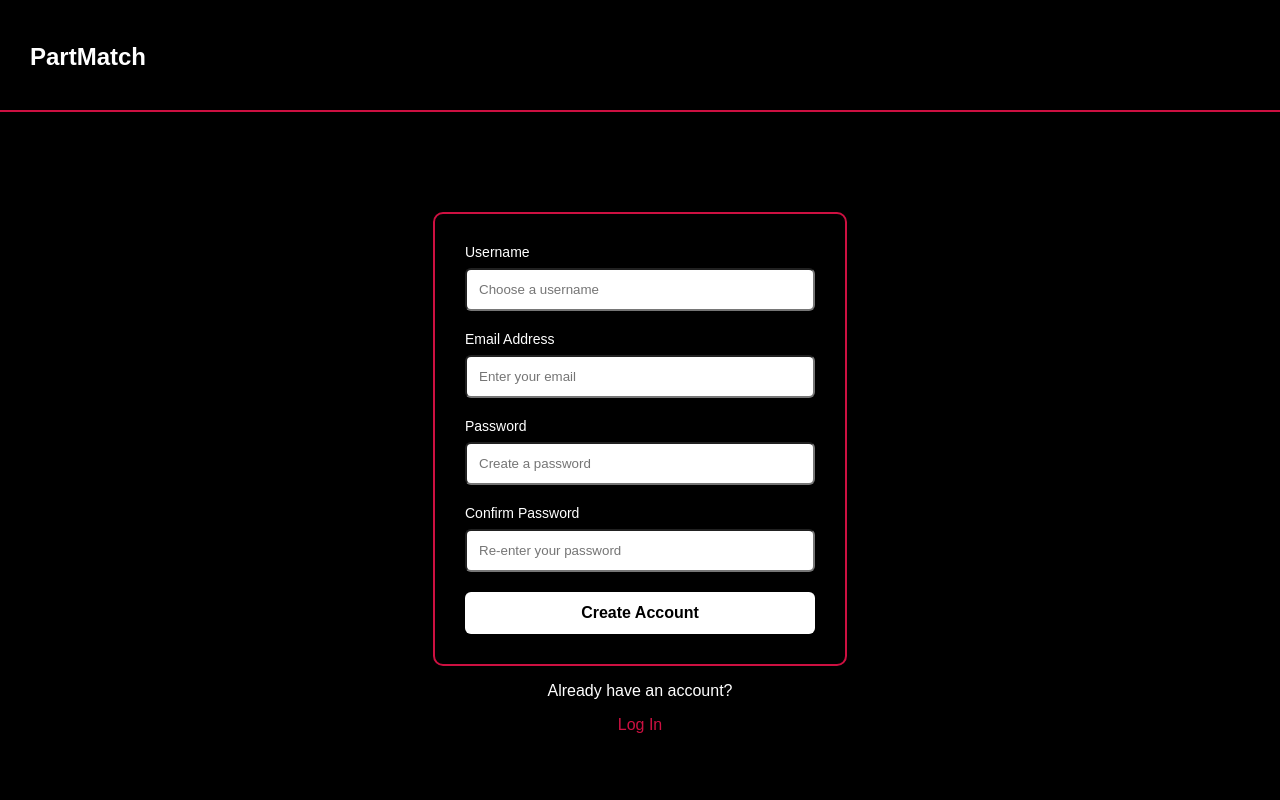
After one commit to OceanusOdyseus/PartMatch, a PHP site: page /registration.php in a window 1280 px wide. The commit adds this page. Run offline with PHP 8.4, Linux system fonts and the light colour scheme.

Commit message:
created login/registration

```diff
--- /dev/null
+++ b/registration.php
@@ -0,0 +1,51 @@
+<!DOCTYPE html>
+<html lang="en">
+<head>
+    <meta charset="UTF-8">
+    <meta name="viewport" content="width=device-width, initial-scale=1.0">
+    <title>Registration</title>
+    <link rel="stylesheet" href="style.css">
+</head>
+<body class="register-body">
+    <header class="register-header">
+        <h1><a href="index.php" class="logo">PartMatch</a></h1>
+    </header>
+
+        <form class="register-form" action="#" method="POST">
+
+            <div class="input-group">
+                <label for="username">Username</label>
+                <input type="text" id="username" name="username"
+                       placeholder="Choose a username" required>
+            </div>
+
+            <div class="input-group">
+                <label for="email">Email Address</label>
+                <input type="email" id="email" name="email"
+                       placeholder="Enter your email" required>
+            </div>
+
+            <div class="input-group">
+                <label for="password">Password</label>
+                <input type="password" id="password" name="password"
+                       placeholder="Create a password" required>
+            </div>
+
+            <div class="input-group">
+                <label for="confirm-password">Confirm Password</label>
+                <input type="password" id="confirm-password"
+                       name="confirm-password"
+                       placeholder="Re-enter your password" required>
+            </div>
+
+            <button type="submit">Create Account</button>
+
+        </form>
+
+        <p>Already have an account?</p>
+        <nav class="register-nav">
+            <a href="login.php">Log In</a>
+        </nav>
+
+</body>
+</html>
--- a/style.css
+++ b/style.css
@@ -585,3 +585,153 @@ footer {
 .categories a:hover{
     color: var(--color-red);
 }
+
+/*---------------------------------------------------------------------------------Login---------------------------------------------------------------------------------*/
+
+
+.login-body {
+    font-family: Arial, sans-serif;
+    background-color: var(--color-black);
+    min-height: 100vh;
+    display: flex;
+    flex-direction: column;
+    align-items: center;
+}
+
+.login-header {
+    width: 100%;
+    padding: 15px 30px;
+    box-sizing: border-box;
+    border-bottom: 2px solid var(--color-red);
+}
+
+
+.login-form {
+    border: 2px solid var(--color-red);
+    width: 350px;
+    padding: 30px;
+    border-radius: 10px;
+    margin-top: 100px;
+    color: var(--color-white);
+}
+
+
+.input-group {
+    margin-bottom: 20px;
+}
+
+.input-group label {
+    display: block;
+    margin-bottom: 8px;
+    font-size: 14px;
+}
+
+.input-group input {
+    width: 100%;
+    padding: 12px;
+    box-sizing: border-box;
+    border-radius: 6px;
+}
+
+
+
+.login-form button {
+    width: 100%;
+    padding: 12px;
+    border: none;
+    border-radius: 6px;
+    font-size: 16px;
+    cursor: pointer;
+}
+
+.login-form button:hover {
+    background-color: var(--color-red);
+}
+
+.login-nav {
+    text-align: center;
+    color: var(--color-white);
+}
+
+.login-nav a {
+    color: var(--color-red);
+    text-decoration: none;
+}
+
+.login-nav a:hover {
+    text-decoration: underline;
+}
+
+/*---------------------------------------------------------------------------------Register---------------------------------------------------------------------------------*/
+
+.register-body{
+    font-family: Arial, sans-serif;
+    background-color: var(--color-black);
+    min-height: 100vh;
+    display: flex;
+    flex-direction: column;
+    align-items: center;
+}
+
+.register-header {
+    width: 100%;
+    padding: 15px 30px;
+    box-sizing: border-box;
+    border-bottom: 2px solid var(--color-red);
+}
+
+.register-form{
+    border: 2px solid var(--color-red);
+    width: 350px;
+    padding: 30px;
+    border-radius: 10px;
+    margin-top: 100px;
+    color: var(--color-white);
+}
+
+
+.input-group{
+    margin-bottom: 20px;
+}
+
+.input-group label{
+    display: block;
+    margin-bottom: 8px;
+    font-size: 14px;
+}
+
+.input-group input{
+    width: 100%;
+    padding: 12px;
+    box-sizing: border-box;
+    border-radius: 6px;
+}
+
+
+
+.register-form button{
+    width: 100%;
+    padding: 12px;
+    border: none;
+    border-radius: 6px;
+    font-size: 16px;
+    cursor: pointer;
+}
+
+.register-form button:hover{
+    background-color: var(--color-red);
+}
+
+.register-nav{
+    text-align: center;
+    color: var(--color-white);
+}
+
+.register-nav a{
+    color: var(--color-red);
+    text-decoration: none;
+}
+
+.register-nav a:hover{
+    text-decoration: underline;
+}
```
Also changed, not shown: login.php (added, +34 -0 lines).
